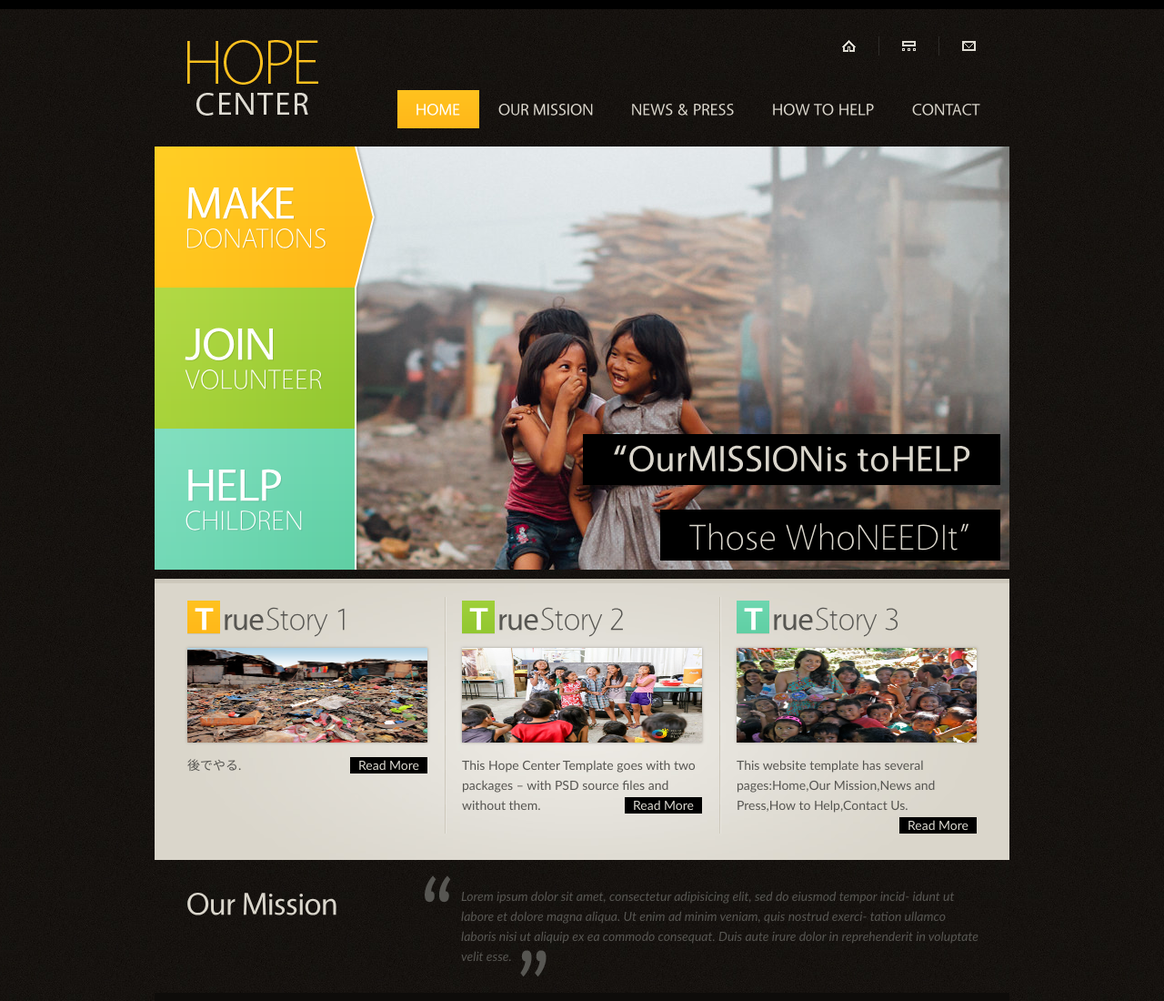
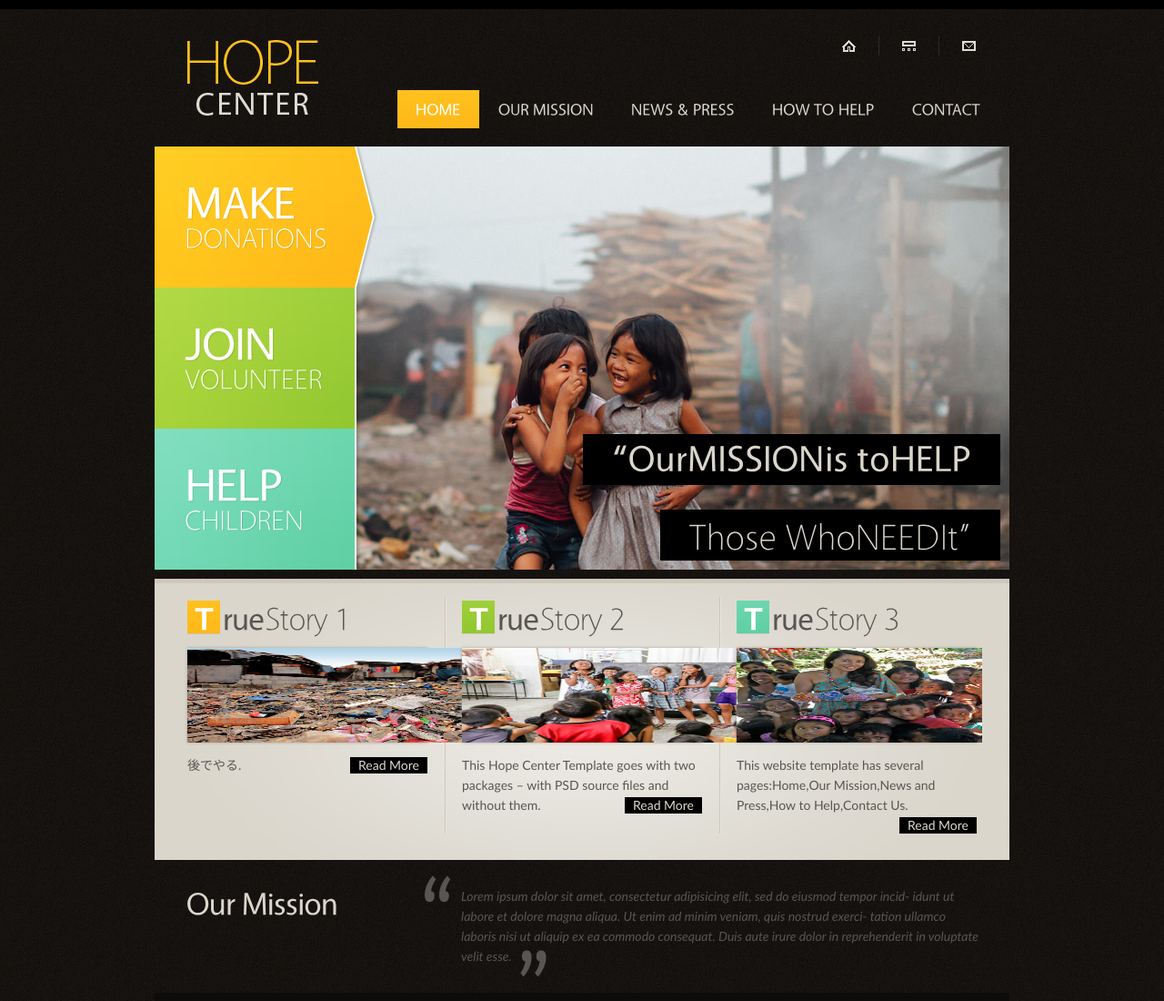
Before and after one commit to helpchildreninphilippines/helpchildreninphilippines.github.io, a plain HTML site: page index.html in a window 1280 px wide. Shown: the top 1100 px of the page at 91% size. Drawn offline with Linux system fonts and the light colour scheme.

Commit message:
update size

```diff
--- a/index.html
+++ b/index.html
@@ -85,19 +85,19 @@
               <section class="col1">
                 <h2><strong>T</strong>rue<span>Story 1</span></h2>
                 <div class="pad_bot1">
-                  <figure><img width="264" height="104" src="images/2004.jpeg" alt=""></figure>
+                  <figure><img width="400" height="104" src="images/2004.jpeg" alt=""></figure>
                 </div>
                 後でやる. <a href="#" class="button1">Read More</a> </section>
               <section class="col1 pad_left1">
                 <h2 class="color2"><strong>T</strong>rue<span>Story 2</span></h2>
                 <div class="pad_bot1">
-                  <figure><img width="264" height="104" src="images/2005.jpeg" alt=""></figure>
+                  <figure><img width="400" height="104" src="images/2005.jpeg" alt=""></figure>
                 </div>
                 This Hope Center Template goes with two packages – with PSD source files and without them.<a href="#" class="button1 color2">Read More</a> </section>
               <section class="col1 pad_left1">
                 <h2 class="color3"><strong>T</strong>rue<span>Story 3</span></h2>
                 <div class="pad_bot1">
-                  <figure><img width="264" height="104" src="images/2006.jpeg" alt=""></figure>
+                  <figure><img width="400" height="104" src="images/2006.jpeg" alt=""></figure>
                 </div>
                 This website template has several pages:<a href="index.html" class="link1">Home</a>,<a href="mission.html" class="link1">Our Mission</a>,<a href="news.html" class="link1">News and Press</a>,<a href="help.html" class="link1">How to Help</a>,<a href="contact.html" class="link1">Contact Us</a>.<a href="#" class="button1 color3">Read More</a> </section>
             </div>
```
